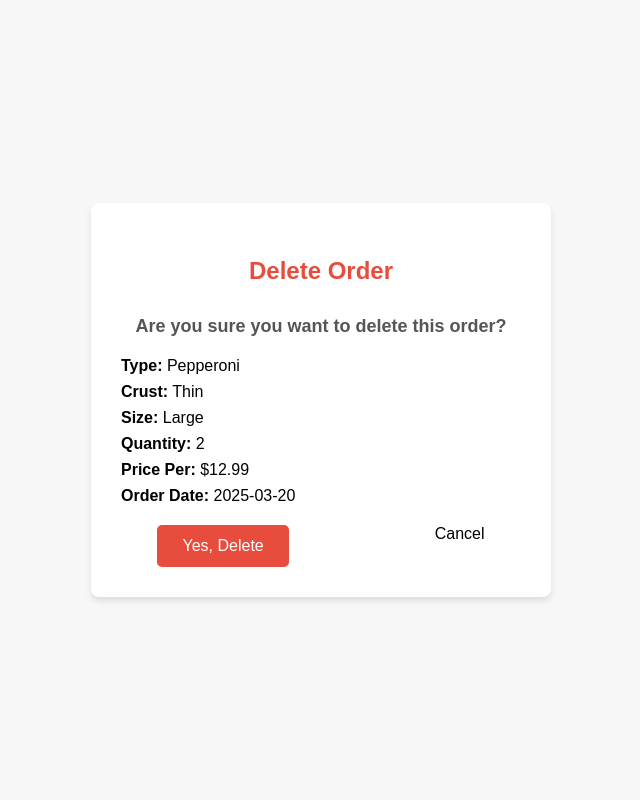
After one commit to ED-EMERUWA/Ed_Emeruwa_256_A02, a Flask app: page /confirm?order_id=1 in a window 1280 px wide. The commit adds this page. Shown: the whole page, without its empty margins (319-959 px from the left). Run offline with Flask 3, Linux system fonts and the light colour scheme.

Commit message:
Finished

```diff
--- a/server.py
+++ b/server.py
@@ -112,7 +112,7 @@ def pizza_orders():
 
     return render_template('pizza_orders.html', orders=orders_list)
 
-@app.route('/pizza', methods=['GET', 'POST', 'PUT'])
+@app.route('/pizza', methods=['GET', 'POST', 'PUT', 'DELETE'])
 def pizza():
     form = PizzaOrderForm()
     if request.method == 'GET':
@@ -151,15 +151,26 @@ def pizza():
 
          except Exception as e:
              return jsonify({"error": str(e)}), 500
+    elif request.method == 'DELETE':
+        try:
+            del_order = request.get_json()
+            del_order_id = int(del_order["id"])
 
 
+            with open('./data/pizzaorders.json', 'r') as file:
+                orders = json.load(file)
+
+            # Compresssion
+            orders = [order for order in orders if order["id"] != del_order_id]
 
 
+            with open('./data/pizzaorders.json', 'w') as file:
+                json.dump(orders, file, indent=4)
 
+            return redirect(url_for('pizza_orders'))
 
-# rey=turn edit form form sgpuld have default values of order when the form is submited the js gets all values turn to json and the backen replaces the order with that oneth at is returned
-
-
+        except Exception as e:
+            return {"error": str(e)}, 500
 
     if request.method == 'POST':
      if form.validate_on_submit():
@@ -182,10 +193,22 @@ def pizza():
          with open('./data/pizzaorders.json', 'w') as file:
              json.dump( orders, file, indent=4)
 
-         return redirect(url_for('pizza_orders'))  # Redirect to orders page
-
+         return redirect(url_for('pizza_orders'))
      return render_template('order_form.html', form=form)
 
+@app.route('/confirm', methods =['GET'])
+def delete():
+    if request.method == 'GET':
+        if request.args.get('order_id'):
+                orders =get_file('./data/pizzaorders.json')
+
+                del_order_id = int(request.args.get('order_id'))
+
+
+
+                for order in orders:
+                    if order['id'] == del_order_id :
+                        return render_template('confirm_delete.html', order = order)
 
 
 if __name__ == '__main__':
--- /dev/null
+++ b/templates/confirm_delete.html
@@ -0,0 +1,121 @@
+<!DOCTYPE html>
+<html lang="en">
+<head>
+    <meta charset="UTF-8">
+    <meta name="viewport" content="width=device-width, initial-scale=1.0">
+    <title>Delete Order</title>
+    <style>
+        body {
+            font-family: Arial, sans-serif;
+            background-color: #f7f7f7;
+            display: flex;
+            justify-content: center;
+            align-items: center;
+            height: 100vh;
+            margin: 0;
+        }
+        .popup-container {
+            background-color: white;
+            border-radius: 8px;
+            padding: 30px;
+            box-shadow: 0px 4px 6px rgba(0, 0, 0, 0.1);
+            width: 400px;
+            text-align: center;
+        }
+        h3 {
+            color: #e74c3c;
+            font-size: 24px;
+            margin-bottom: 10px;
+        }
+        h5 {
+            color: #555;
+            font-size: 18px;
+            margin-bottom: 20px;
+        }
+        .order-details {
+            text-align: left;
+            margin-bottom: 20px;
+        }
+        .order-details p {
+            font-size: 16px;
+            margin: 8px 0;
+        }
+        .order-details strong {
+            font-weight: bold;
+        }
+        .button-container {
+            display: flex;
+            justify-content: space-around;
+        }
+        .button-container button {
+            padding: 12px 25px;
+            font-size: 16px;
+            border: none;
+            border-radius: 5px;
+            cursor: pointer;
+            transition: background-color 0.3s ease;
+        }
+        .yes-btn {
+            background-color: #e74c3c;
+            color: white;
+        }
+        .yes-btn:hover {
+            background-color: #c0392b;
+        }
+        .cancel-btn {
+            background-color: #bdc3c7;
+            color: white;
+        }
+        .cancel-btn:hover {
+            background-color: #95a5a6;
+        }
+    </style>
+</head>
+<body>
+
+<div class="popup-container">
+    <h3>Delete Order</h3>
+    <h5>Are you sure you want to delete this order?</h5>
+
+    <div class="order-details">
+        <p><strong>Type:</strong> <span>{{ order.type }}</span></p>
+        <p><strong>Crust:</strong> <span>{{ order.crust }}</span></p>
+        <p><strong>Size:</strong> <span>{{ order.size }}</span></p>
+        <p><strong>Quantity:</strong> <span>{{ order.quantity }}</span></p>
+        <p><strong>Price Per:</strong> $<span>{{ "%.2f"|format(order.price_per) }}</span></p>
+        <p><strong>Order Date:</strong> <span>{{ order.order_date }}</span></p>
+    </div>
+
+    <div class="button-container">
+        <button class="yes-btn" onclick="deleteOrder()">Yes, Delete</button>
+        <a href="{{ url_for('pizza_orders') }}"></a>Cancel
+    </div>
+</div>
+
+<script>
+    // Function to send DELETE request
+    async function deleteOrder() {
+        var order = {{ order | tojson }};
+        const orderId = order.id;
+        console.log("hi")
+        console.log(orderId)
+
+        const response = await fetch(`http://127.0.0.1:6005/pizza`, {
+            method: 'DELETE',
+            headers: {
+                'Content-Type': 'application/json'
+            },
+            body: JSON.stringify({ id: orderId })
+        });
+
+        if (response.ok) {
+            alert("Order deleted successfully!");
+
+        } else {
+            alert("Failed to delete order.");
+        }
+    }
+</script>
+
+</body>
+</html>
--- a/templates/edit_order.html
+++ b/templates/edit_order.html
@@ -53,7 +53,7 @@
                 type: document.getElementById("orderType").value,
                 crust: document.getElementById("orderCrust").value,
                 size: document.getElementById("orderSize").value,
-                quantity: parseInt(document.getElementById("orderQuantity").value, 10), // Ensure it's an integer
+                quantity: parseInt(document.getElementById("orderQuantity").value, 10),
                 order_date: document.getElementById("orderDate").value
             };
         }
--- a/templates/pizza_orders.html
+++ b/templates/pizza_orders.html
@@ -33,7 +33,7 @@
             <td>{{ order.order_date }}</td>
             <td>{{order.id}}</td>
             <td><a href="{{ url_for('pizza', order_id=order.id) }}"> Edit </a></td>
-            <td><a href="{{ url_for('delete', order_id=order.id) }}"> delete </a></td>td>
+            <td><a href="{{ url_for('delete', order_id=order.id) }}"> delete </a></td>
         </tr>
         {% endfor %}
         <a href="{{ url_for('pizza') }}"> order </a>
```
